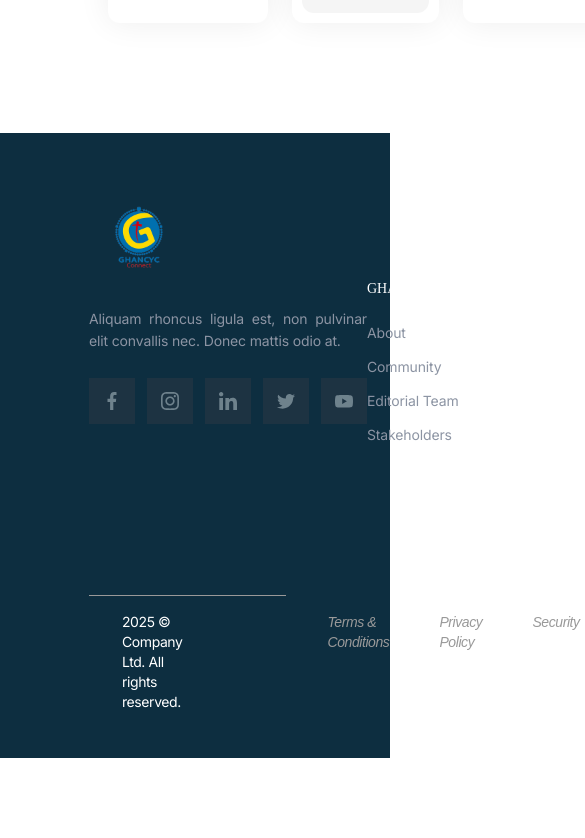
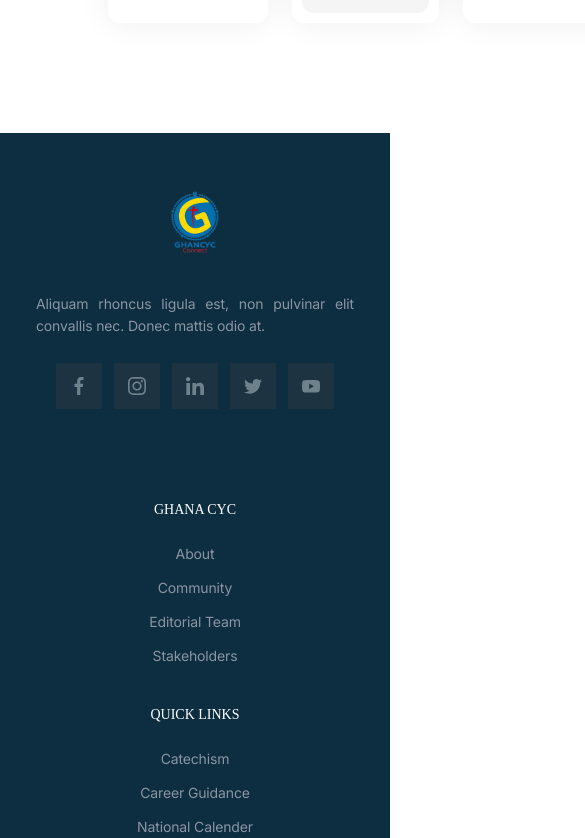
Before and after one commit to Efojensen/CYC_connect, a Next.js app: page / in a window 390 px wide. Shown: the part 2446-3284 px from the top of the page, 585 px wide, since content can reach past the window. Before the commit the page ends 3204 px from the top, so only its background shows below. Built offline with nearby package versions, Linux system fonts and the light colour scheme.

Commit message:
finished mobile view of footer component

```diff
--- a/components/Footer/Footer.tsx
+++ b/components/Footer/Footer.tsx
@@ -9,9 +9,8 @@ import { pageLinks_1, pageLinks_2, pageLinks_3, socialLinks } from "./constants"
 const Footer = () => {
     return (
         <footer className='footer'>
-
-            <div className='flex justify-between'>
-                <div className='flex flex-col w-106 items-start'>
+            <div className='flex flex-col md:flex-row justify-between'>
+                <div className='flex flex-col w-full md:w-106 md:items-start items-center'>
                     <Image
                         width={100}
                         height={100}
@@ -34,7 +33,7 @@ const Footer = () => {
                     </div>
                 </div>
 
-                <div className='flex mt-23.5 gap-6'>
+                <div className='flex flex-col md:flex-row mt-23.5 gap-8.75 md:gap-6 items-center md:items-start'>
                     <LinkBlock
                         title='ghana cyc'
                         links={pageLinks_1}
@@ -61,9 +60,9 @@ const Footer = () => {
 
             <hr className='w-full mt-20.5 h-[.0313rem] text-[#999999]'/>
 
-            <div className='flex mt-4 ml-8.25'>
-                <p className='text-sm tracking-[-0.0262rem] inter-font text-white mr-36.25'>2025 © Company Ltd. All rights reserved.</p>
-                <div className='flex gap-12.5'>
+            <div className='flex flex-col md:flex-row mt-4 ml-8.25 items-center'>
+                <p className='text-sm tracking-[-0.0262rem] inter-font text-white md:mr-36.25 text-center md:text-start mb-3 md:mb-0'>2025 © Company Ltd. All rights reserved.</p>
+                <div className='flex flex-col md:flex-row gap-3 md:gap-12.5'>
                     <Link
                         href='terms-conditions'
                         className='italic font-extralight text-sm text-[#999999] tracking-[-0.0262rem] capitalize'
--- a/components/Footer/LinkBlock.tsx
+++ b/components/Footer/LinkBlock.tsx
@@ -9,12 +9,12 @@ interface LinkBlockProps {
 const LinkBlock:React.FC<LinkBlockProps> = ({ title, links }) => {
     return (
         <div className='flex flex-col min-w-50' >
-            <h6 className='text-sm text-white font-medium lora-font leading-3.5 uppercase text-justify mb-5'>{title}</h6>
+            <h6 className='text-sm text-white font-medium lora-font leading-3.5 uppercase md:text-justify text-center mb-5'>{title}</h6>
             {
                 links.map((link, index) => (
                     <Link
                         href={link.href} key={index}
-                        className='text-footerTextColor text-sm inter-font leading-5.5 tracking-[-0.0088rem] text-justify py-1.5 capitalize'
+                        className='text-footerTextColor text-sm inter-font leading-5.5 tracking-[-0.0088rem] text-center md:text-justify py-1.5 capitalize'
                     >
                         {link.text}
                     </Link>
--- a/styles/globals.css
+++ b/styles/globals.css
@@ -85,7 +85,7 @@ body {
 }
 
 .footer {
-    @apply flex flex-col pl-22.25 pr-26 pt-13.75 bg-footerBackgroundColor pb-11.5 mt-10
+    @apply flex flex-col md:pl-22.25 md:pr-26 md:pt-13.75 md:pb-11.5 bg-footerBackgroundColor mt-10 pr-9 pl-9 w-full pb-10 pt-10
 }
 
 .creativeCard {
```
